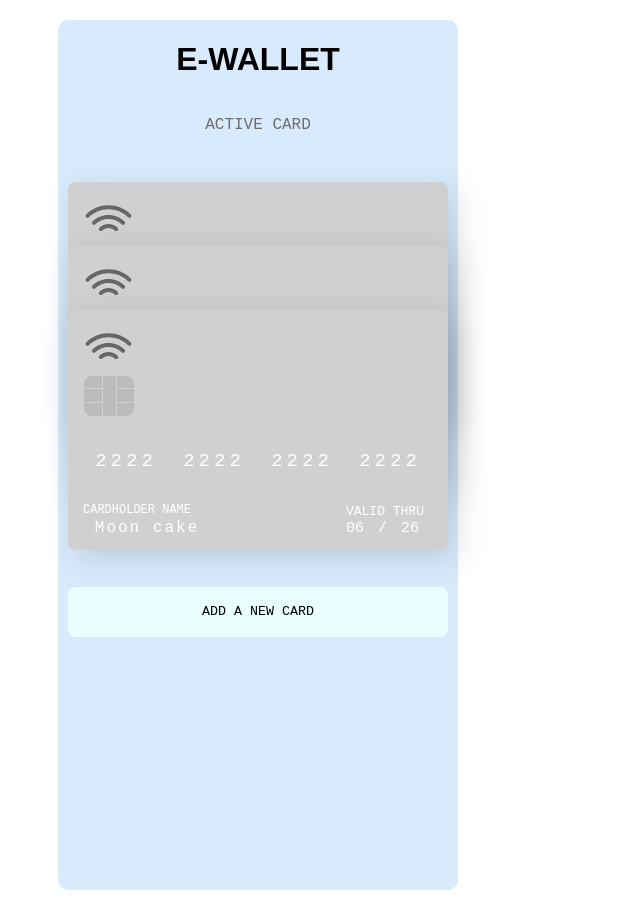
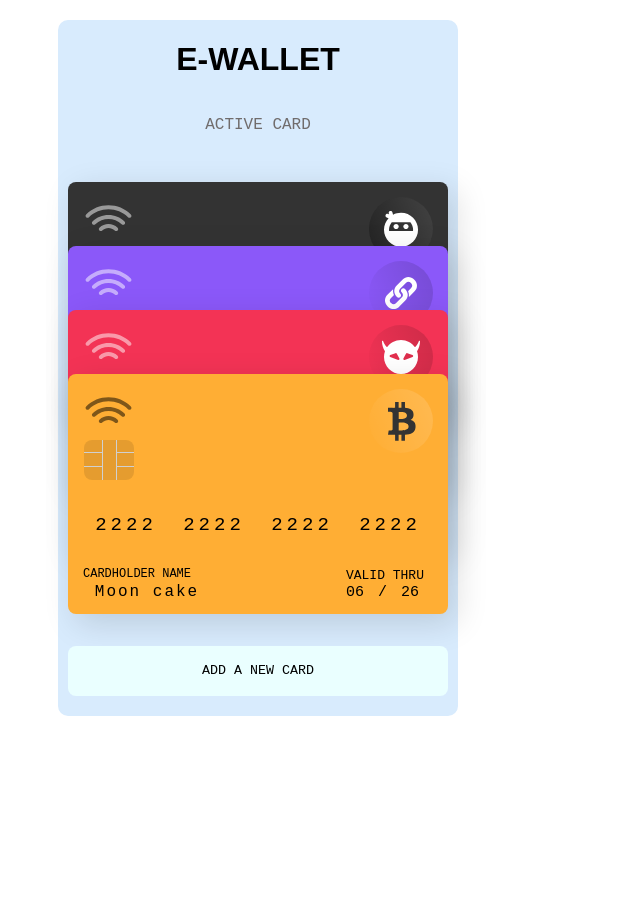
Before and after one commit to StellaSFE96/E-wallet, a Vue app: page / in a window 1280 px wide. Shown: the whole page, without its empty margins (0-640 px from the left). After the commit the page ends 800 px from the top, so only its background shows below. Built offline with nearby package versions, Linux system fonts and the light colour scheme.

Commit message:
style binding changes

```diff
--- a/src/App.vue
+++ b/src/App.vue
@@ -20,30 +20,36 @@ export default {
  data(){
    return{
     currentView : 'home',
-    card: " ",
+    card: [],
     cards: [
       {
-        vendorName: "blockchain",
+        vendor: "ninja",
         cardNumber: "8282828282828282",
         cardholderName: "Peter Griffin",
         validMonth: "02",
         validYear: "22",
       },
       {
-        vendorName: "evil",
+        vendor: "blockchain",
         cardNumber: "0000000000000000",
         cardholderName: "Pickle Rick",
         validMonth: "04",
         validYear: "24",
       },
       {
-        vendorName: "ninja",
+        vendor: "evil",
+        cardNumber: "6666666666666666",
+        cardholderName: "Lucifer Morningstar",
+        validMonth: "06",
+        validYear: "26",
+      },
+      {
+        vendor: "bitcoin",
         cardNumber: "2222222222222222",
         cardholderName: "Moon cake",
         validMonth: "06",
         validYear: "26",
       },
-
     ],
    }
  },
@@ -65,7 +71,14 @@ export default {
       this.cards.push(this.card)
       localStorage.setItem("cards", JSON.stringify(this.cards))
     },
-  }
+  },
+
+  mounted(){
+    let saveCard = JSON.parse(localStorage.getItem('cards'))
+    if(saveCard){
+      this.cards = saveCard
+    }
+  },
 };
 </script>
 
@@ -75,21 +88,14 @@ export default {
   margin-top: 20px;
   text-align: center;
   width: 400px;
-  height: 870px;
   margin-left: 50px;
   border-radius: 10px;
-
 }
-/* nav{
-  display: flex;
-  flex-direction: column;
-  align-items: center;
-} */
 
 button{
   width: 380px;
   height: 50px;
-  margin: 5px;
+  margin-bottom: 20px;
   border: none;
   border-radius: 8px;
   font-family: 'PT Mono', monospace;
@@ -99,10 +105,12 @@ button{
 h1{
   font-family: 'Source Sans Pro', sans-serif;
 }
+
 input, button, h2, h3, p {
   font-family: 'PT Mono', monospace;
 }
 
 @import url('https://fonts.googleapis.com/css2?family=Source+Sans+Pro:wght@300;600&display=swap');
 @import url('https://fonts.googleapis.com/css2?family=PT+Mono&display=swap');
+
 </style>
--- a/src/components/Card.vue
+++ b/src/components/Card.vue
@@ -1,10 +1,12 @@
 <template>
   <div class="card">
-      <article class="cardTemplate" :style="{background: templateBackground, color: templateTextColor}"
-      @click="$emit('click')">
+      <article class="cardTemplate" :class="card.vendor"
+      :style="{background: templateBackground, color: templateTextColor}"
+      @click="$emit('show')">
           <div class="card-top">
               <div class="icons">
-                 <img src="../assets/wifi.svg" alt="wifi logo">
+                 <img v-if="card.vendor === 'bitcoin'" src="../assets/wifi.svg" alt="wifi icon">
+                 <img v-else src="../assets/wifi_white.svg" alt="wifi icon">
                  <img src="../assets/chip.svg" alt="chip icon">
               </div>
 
@@ -40,17 +42,14 @@
           </div>
       </article>
   </div>
-   <!-- change -->
 </template>
 
 <script>
-// import Form from '../components/Form.vue';
 export default {
   name: 'Card',
   props: ['card'],
   data(){
       return{
-
     }
   },
   computed: {
--- a/src/components/Form.vue
+++ b/src/components/Form.vue
@@ -54,7 +54,7 @@
             <option value="ninja"> Ninja Bank</option>
             <option value="blockchain"> Blockchain Inc</option>
         </select>
-        <button class="add-btn">ADD CARD</button>
+        <button class="add-btn" @click="transportData">ADD CARD</button>
       </form>
   </div>
    <!-- change -->
@@ -80,6 +80,7 @@ export default {
   methods: {
     transportData(){
         this.$emit('toAddCard', this.user)
+        this.$emit('viewChange');
     }
   },
 };
--- a/src/views/Home.vue
+++ b/src/views/Home.vue
@@ -8,7 +8,7 @@
        </div>
 
        <div  class="active-card-list">
-         <Card v-for="object in cards" :key="object.cardNumber" @click="activeCard = object" :card="object" />
+         <Card v-for="object in cards" :key="object.cardNumber" @show="activeCard = object" :card="object" />
        </div>
 
        <div>
```
Also changed, not shown: src/components/CardList.vue (deleted, +0 -21 lines), src/test.js (+29 -0 lines), src/assets/logo.png (deleted).
